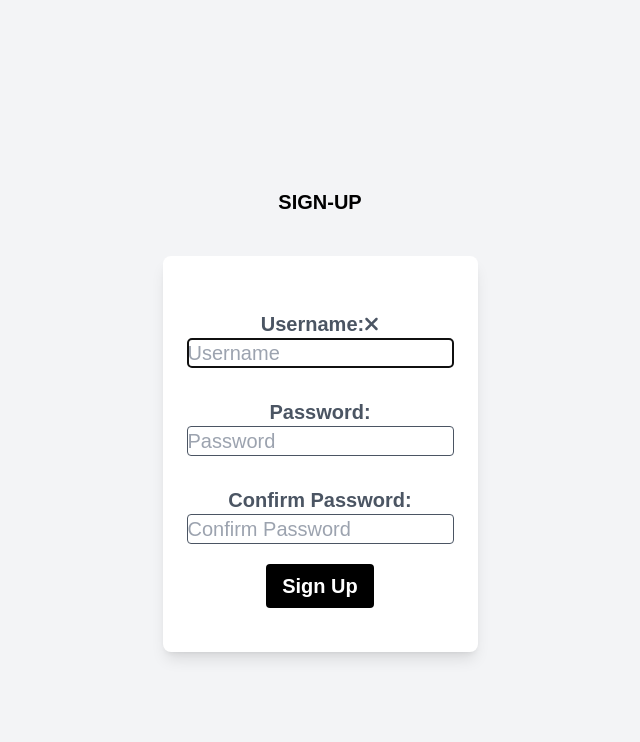
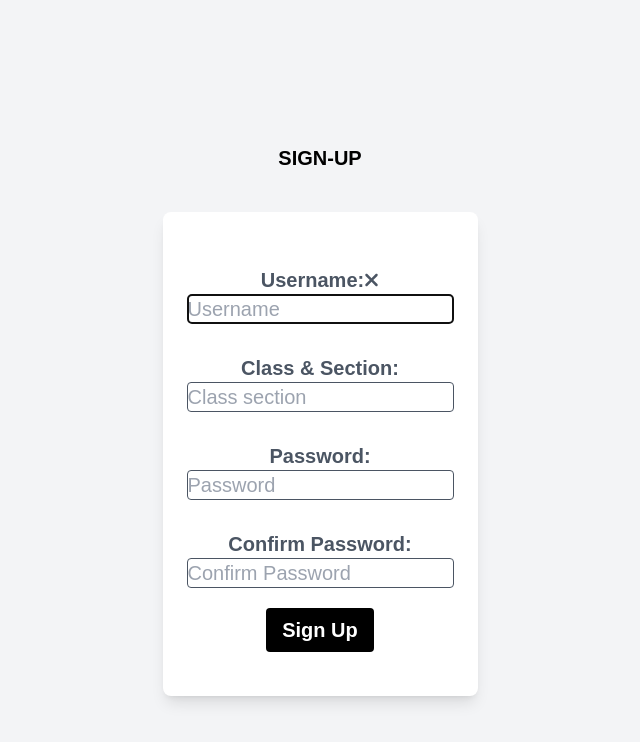
Before and after one commit to Manikandan-Rangarajan/Jstore, a React (Vite) app: page /sign-in in a window 1280 px wide. Shown: the top 742 px of the page, without its empty margins (320-960 px from the left). Built offline with nearby package versions, Linux system fonts and the light colour scheme.

Commit message:
there was an error in the signIn.jsx and made the correction

```diff
--- a/src/componenets/SignIn.jsx
+++ b/src/componenets/SignIn.jsx
@@ -19,8 +19,8 @@ const SignIn = () => {
     const [validName, setValidName] = useState(false);
     const [userFocus, setUserFocus] = useState(false);
 
-    const [className, setClassName] = useState('');
-    const [validClassName, setValidClassName] = useState(false);
+    const [classSec, setClassSec] = useState('');
+    const [validclassSec, setValidClassSec] = useState(false);
     const [classFocus, setClassFocus] = useState(false);
 
     const [pwd, setPwd] = useState('');
@@ -45,8 +45,8 @@ const SignIn = () => {
     }, [user]);
 
     useEffect(() => {
-        setValidClassName(CLASS_REGX3.test(className));
-    }, [className]);
+        setValidClassSec(CLASS_REGX3.test(classSec));
+    }, [classSec]);
 
     useEffect(() => {
         setValidPwd(PASS_REGX2.test(pwd));
@@ -61,14 +61,14 @@ const SignIn = () => {
         e.preventDefault();
 
         try {
-            const response = await axios.post('http://localhost:5000/sign-in', { user, pwd });
+            const response = await axios.post('http://localhost:5000/sign-in', { user, pwd, classSec });
 
             if (response.status === 201) {
-              alert('User created successfully');
-              navigate('/home')
+              alert('User created successfully.Now pls login in the sign-in page');
+              navigate('/')
             }
           } catch (error) {
-              alert('Username Taken');
+              alert('error occured change the username and try');
               console.error(error);
           }
     }
@@ -106,6 +106,19 @@ const SignIn = () => {
                     Must begin with a letter.<br />
                     Letters, numbers, underscores, hyphens allowed.
                 </p>
+
+                <label className="font-bold m-[30px] mb-[0px]" htmlFor="confirm_pwd">Class & Section:</label>
+                <input
+                    type="text"
+                    id="classSec"
+                    onChange={(e) => setClassSec(e.target.value)}
+                    required
+                    aria-invalid={validMatch ? "false" : "true"}
+                    onFocus={() => setClassFocus(true)}
+                    onBlur={() => setClassFocus(false)}
+                    placeholder="Class section"
+                    className="border border-gray-600 rounded"
+                />
 
                 <label className="font-bold m-[30px] mb-[0px]" htmlFor="password">Password:
                     <span className={validPwd ? "valid" : "hidden"}><FontAwesomeIcon icon={faCheck}/></span>
@@ -151,6 +164,7 @@ const SignIn = () => {
                     Must match the first password input field.
                 </p>
 
+
                 <button
                   type="submit"
                   className="bg-black text-white font-bold py-2 px-4 my-5 rounded hover:cursor-pointer hover:bg-green-400 hover:text-black"
```
Also changed, not shown: 2 other files (tests, documents, lock files or other folders).
